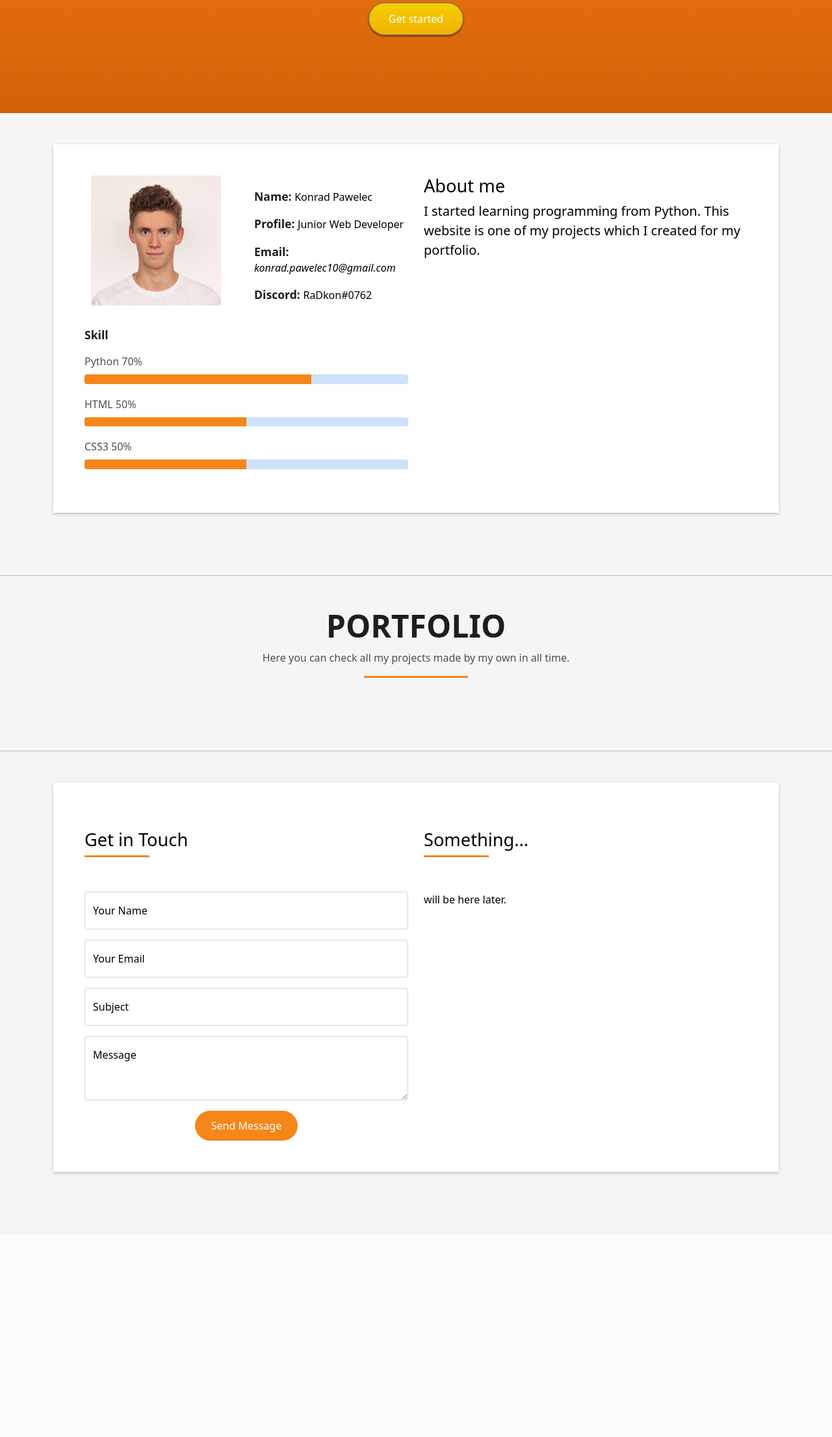
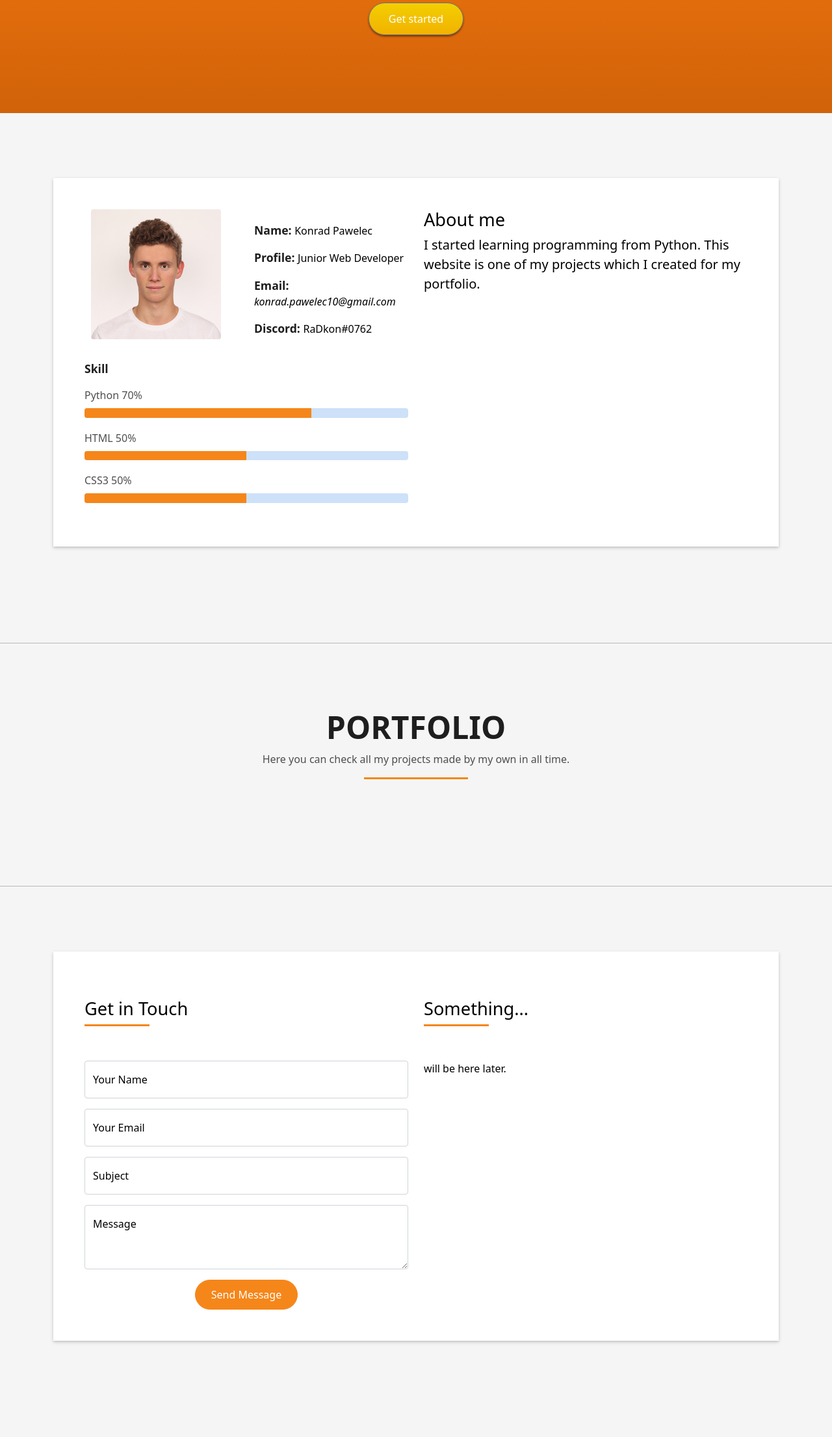
Before and after one commit to radk0n9/portfolio-website, a Flask app: page / in a window 1280 px wide. Shown: the part 291-2502 px from the top of the page at 65% size. Before the commit the page ends 2100 px from the top, so only its background shows below. Run offline with Flask 2, Linux system fonts and the light colour scheme; some libraries are stand-ins or nearby versions.

Commit message:
Better section assignment

```diff
--- a/static/css/style.css
+++ b/static/css/style.css
@@ -173,6 +173,11 @@
 
 }
 
+#about, #portfolio, #contact {
+    padding-top: 100px;
+    padding-bottom: 100px;
+}
+
 .about-mf .about-img {
   margin-bottom: 2rem;
 }
--- a/templates/index.html
+++ b/templates/index.html
@@ -74,8 +74,7 @@
       </div>
     </section>
 
-    <section id="about" class="about-mf pt-5 pb-5">
-
+    <section id="about" class="about-mf">
         <div class="container top-50 start-50">
           <div class="row">
             <div class="col-sm-12">
@@ -137,7 +136,7 @@
 
     </section>
     <hr>
-    <section id="portfolio" class="portfolio pt-5 pb-5">
+    <section id="portfolio" class="portfolio">
       <div class="container">
         <div class="row">
           <div class="col-sm-12">
@@ -177,7 +176,7 @@
       </div>
     </section>
     <hr>
-    <section id="contact" class="contact pt-5 pb-5">
+    <section id="contact" class="contact">
       <div class="container">
         <div class="row">
           <div class="col-sm-12">
```
